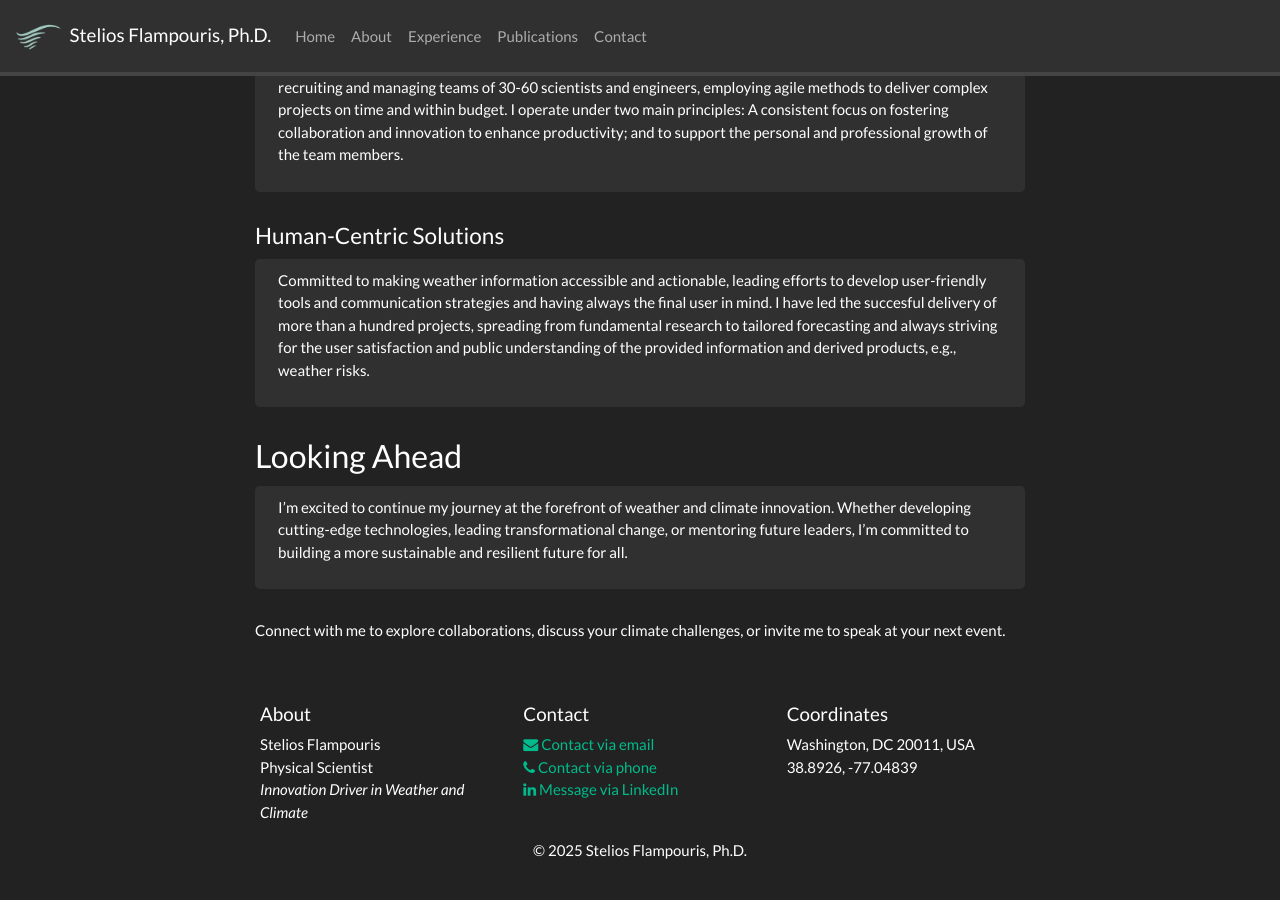
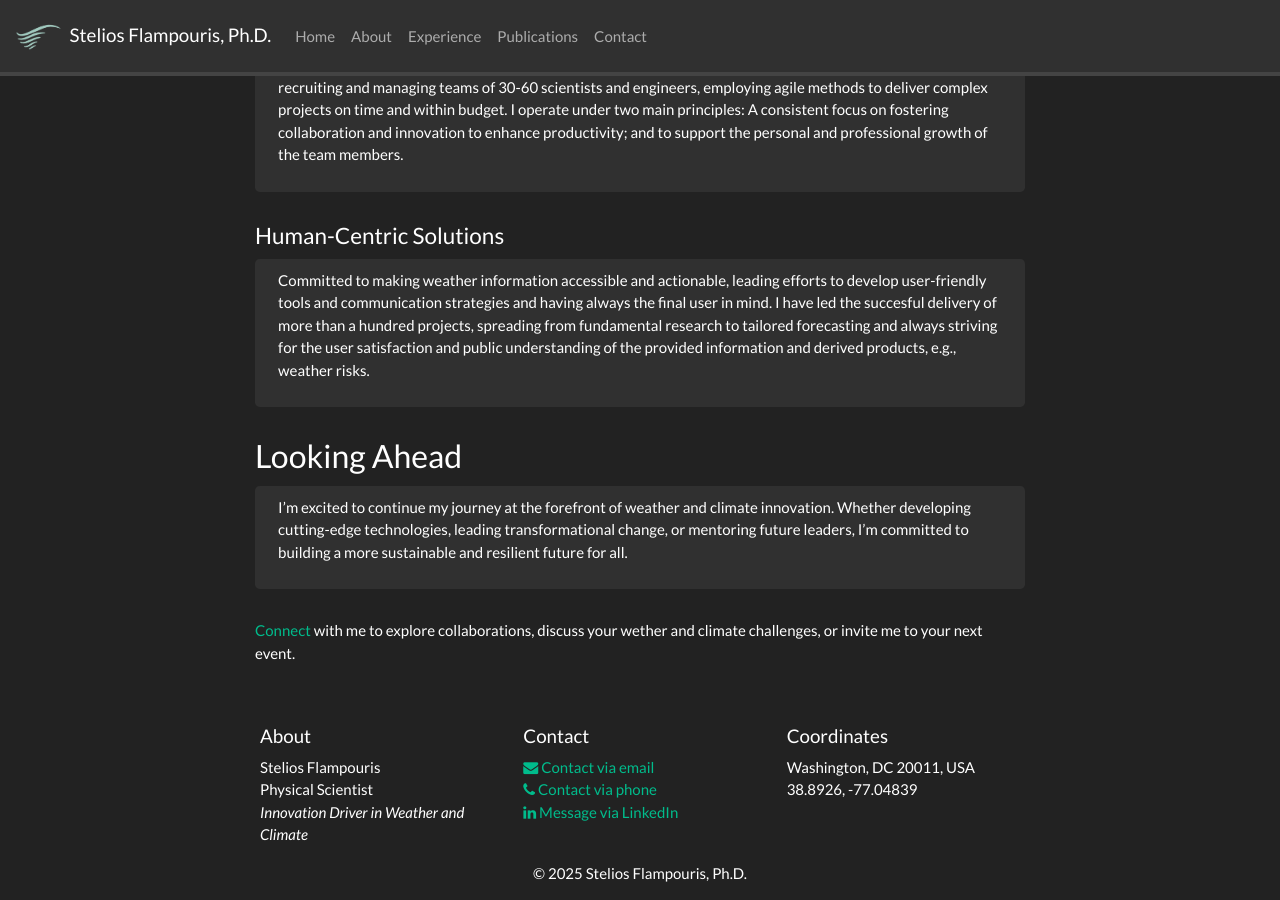
Before and after one commit to flampouris/flampouris.github.io, a Jekyll site: the page built from _pages/experience.md, in a window 1280 px wide and 900 px high, scrolled down 1233 px. Built offline with Jekyll 4.4.1, drawn with Linux system fonts in a browser that asks for light colours; nearby versions of some CDN libraries; a style sheet for code colours, icons or effects is not loaded; before the commit the page ends 2111 px from its top, so only the background shows below that.

Commit message:
experience.md: bugfix

```diff
--- a/_pages/experience.md
+++ b/_pages/experience.md
@@ -59,4 +59,4 @@ I'm excited to continue my journey at the forefront of weather and climate innov
 
 </div>
 
-Connect with me to explore collaborations, discuss your climate challenges, or invite me to speak at your next event.
+[Connect](/contact) with me to explore collaborations, discuss your wether and climate challenges, or invite me to your next event.
```
Also changed, not shown: other parts of _pages/experience.md (+1 -1 lines).
